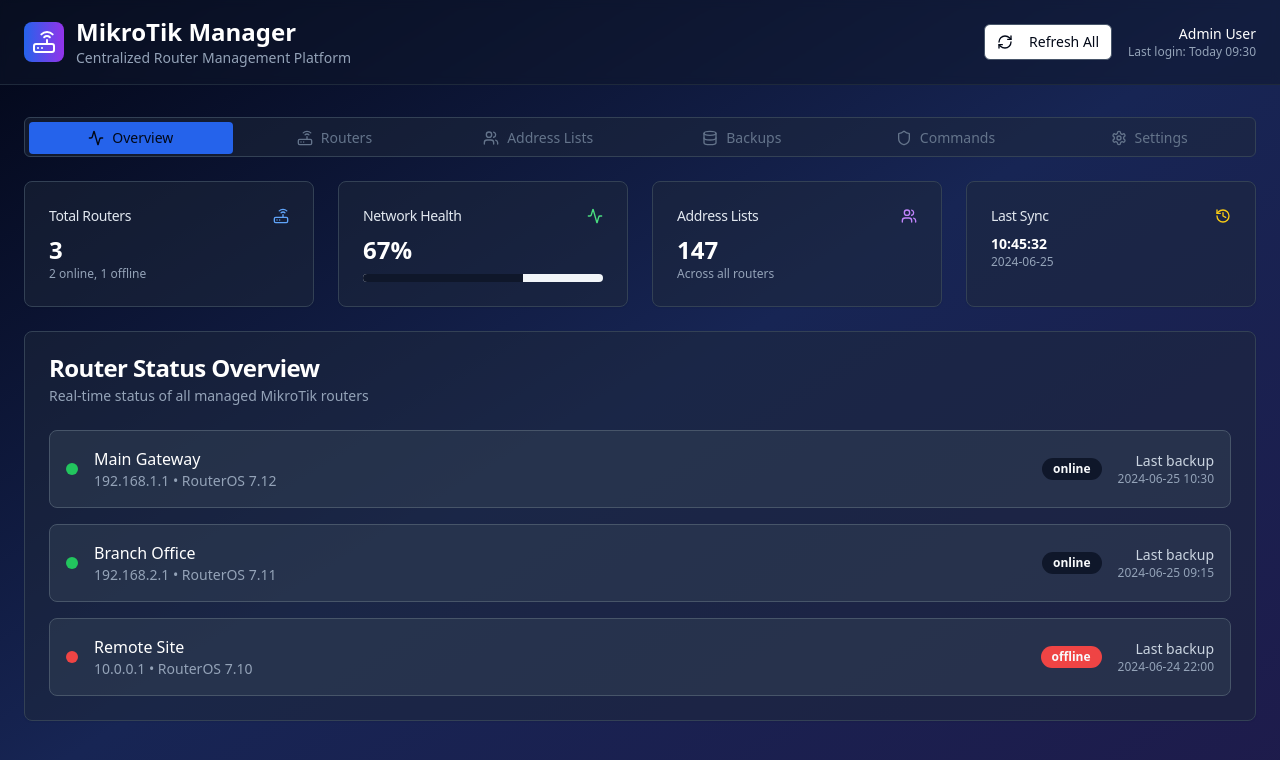
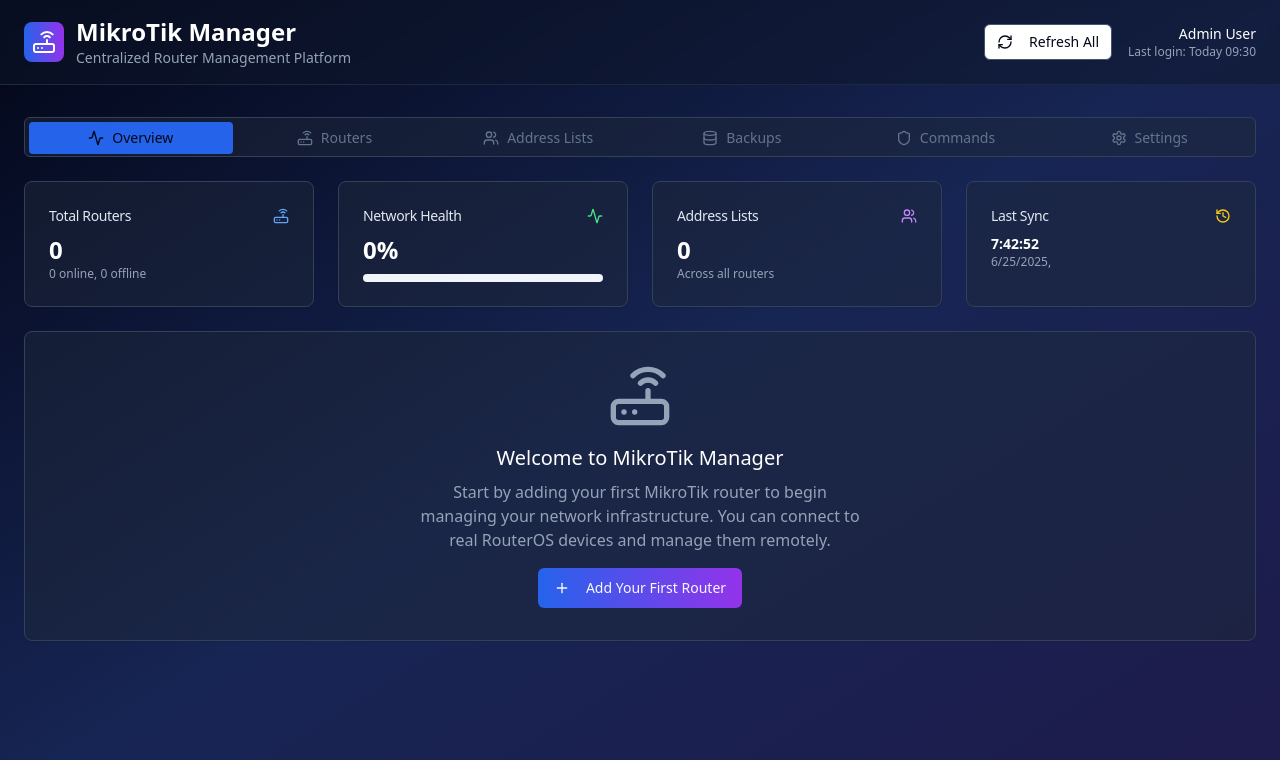
Before and after one commit to umbrianet1/mikrotik-router-nexus, a React (Vite) app: page / in a window 1280 px wide. Shown: the top 760 px of the page. Built offline with nearby package versions, Linux system fonts and the light colour scheme.

Commit message:
Refactor: Remove mock routers and simulations
Remove mock router data and simulations to enable testing in a real environment.

```diff
--- a/src/pages/Index.tsx
+++ b/src/pages/Index.tsx
@@ -15,18 +15,29 @@ import SystemSettings from "@/components/SystemSettings";
 
 const Index = () => {
   const [activeTab, setActiveTab] = useState("overview");
-  const [routers, setRouters] = useState([
-    { id: 1, name: "Main Gateway", ip: "192.168.1.1", status: "online", version: "7.12", lastBackup: "2024-06-25 10:30" },
-    { id: 2, name: "Branch Office", ip: "192.168.2.1", status: "online", version: "7.11", lastBackup: "2024-06-25 09:15" },
-    { id: 3, name: "Remote Site", ip: "10.0.0.1", status: "offline", version: "7.10", lastBackup: "2024-06-24 22:00" }
-  ]);
+  // Inizializziamo con un array vuoto invece di router mock
+  const [routers, setRouters] = useState([]);
+
+  // Calcoliamo le statistiche dinamicamente dai router reali
   const [stats, setStats] = useState({
-    totalRouters: 3,
-    onlineRouters: 2,
-    totalAddressLists: 147,
-    lastSyncTime: "2024-06-25 10:45:32"
+    totalRouters: 0,
+    onlineRouters: 0,
+    totalAddressLists: 0,
+    lastSyncTime: new Date().toLocaleString()
   });
+
   const { toast } = useToast();
+
+  // Aggiorniamo le statistiche ogni volta che i router cambiano
+  useEffect(() => {
+    const onlineCount = routers.filter(router => router.status === 'online').length;
+    setStats({
+      totalRouters: routers.length,
+      onlineRouters: onlineCount,
+      totalAddressLists: 0, // Sarà aggiornato quando caricheremo le address list reali
+      lastSyncTime: new Date().toLocaleString()
+    });
+  }, [routers]);
 
   const getStatusColor = (status: string) => {
     switch (status) {
@@ -41,7 +52,7 @@ const Index = () => {
       title: "Refreshing Status",
       description: "Updating router status and address lists...",
     });
-    // Simulate refresh
+    // Qui in futuro potremo implementare il refresh reale
     setTimeout(() => {
       toast({
         title: "Refresh Complete",
@@ -131,10 +142,10 @@ const Index = () => {
                 </CardHeader>
                 <CardContent>
                   <div className="text-2xl font-bold text-white">
-                    {Math.round((stats.onlineRouters / stats.totalRouters) * 100)}%
+                    {stats.totalRouters > 0 ? Math.round((stats.onlineRouters / stats.totalRouters) * 100) : 0}%
                   </div>
                   <Progress
-                    value={(stats.onlineRouters / stats.totalRouters) * 100}
+                    value={stats.totalRouters > 0 ? (stats.onlineRouters / stats.totalRouters) * 100 : 0}
                     className="mt-2 h-2"
                   />
                 </CardContent>
@@ -163,7 +174,8 @@ const Index = () => {
               </Card>
             </div>
 
-            {/* Router Status Overview */}
+            {/* Router Status Overview o messaggio di benvenuto */}
+            {routers.length > 0 ? (
               <Card className="bg-slate-800/50 border-slate-700">
                 <CardHeader>
                   <CardTitle className="text-white">Router Status Overview</CardTitle>
@@ -196,6 +208,25 @@ const Index = () => {
                   </div>
                 </CardContent>
               </Card>
+            ) : (
+              <Card className="bg-slate-800/50 border-slate-700">
+                <CardContent className="p-8 text-center">
+                  <Router className="h-16 w-16 text-slate-400 mx-auto mb-4" />
+                  <h3 className="text-xl font-medium text-white mb-2">Welcome to MikroTik Manager</h3>
+                  <p className="text-slate-400 mb-4 max-w-md mx-auto">
+                    Start by adding your first MikroTik router to begin managing your network infrastructure.
+                    You can connect to real RouterOS devices and manage them remotely.
+                  </p>
+                  <Button
+                    onClick={() => setActiveTab("routers")}
+                    className="bg-gradient-to-r from-blue-600 to-purple-600 hover:from-blue-700 hover:to-purple-700"
+                  >
+                    <Plus className="h-4 w-4 mr-2" />
+                    Add Your First Router
+                  </Button>
+                </CardContent>
+              </Card>
+            )}
           </TabsContent>
 
           <TabsContent value="routers">
```
Lines whose indentation alone changed are shown as unchanged.
